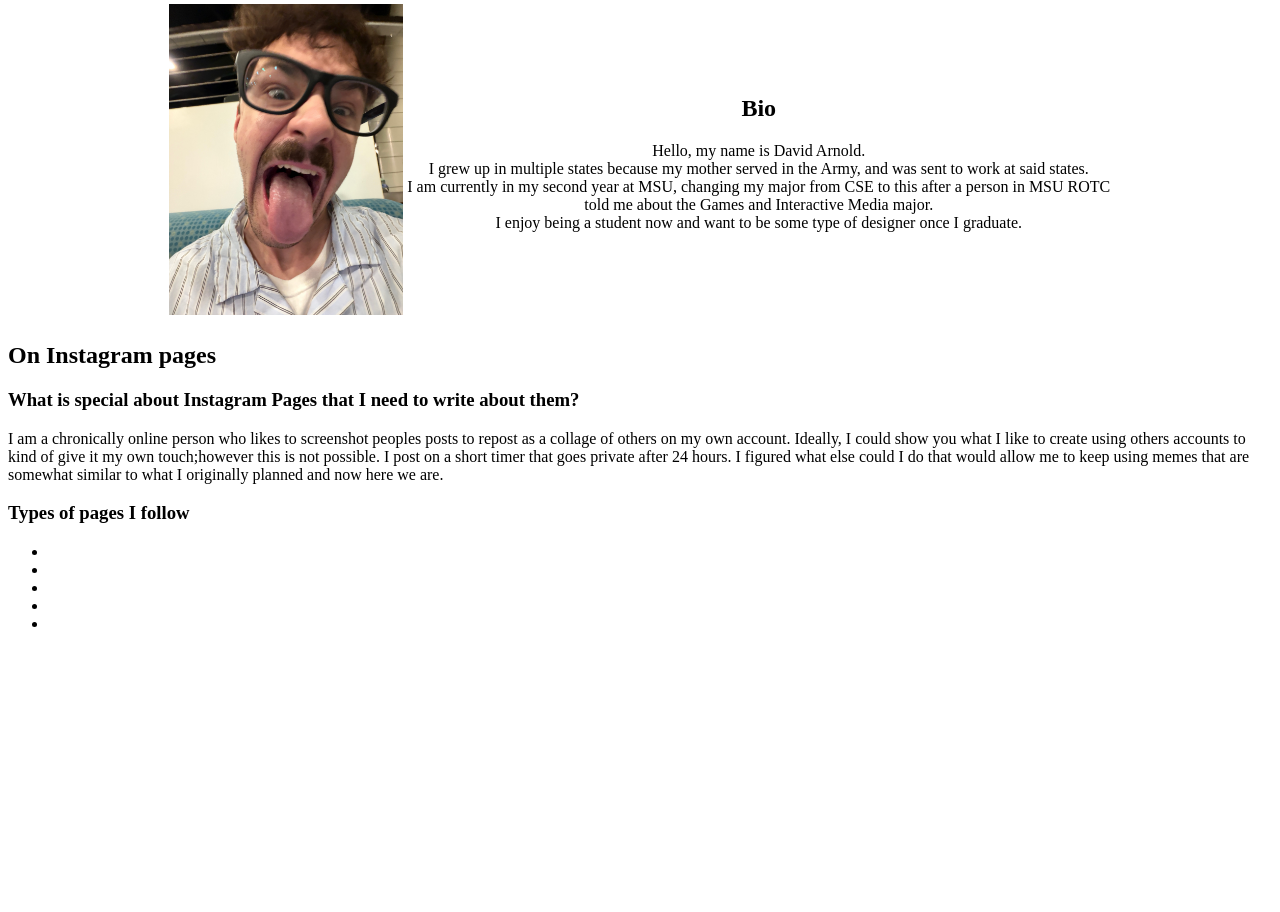
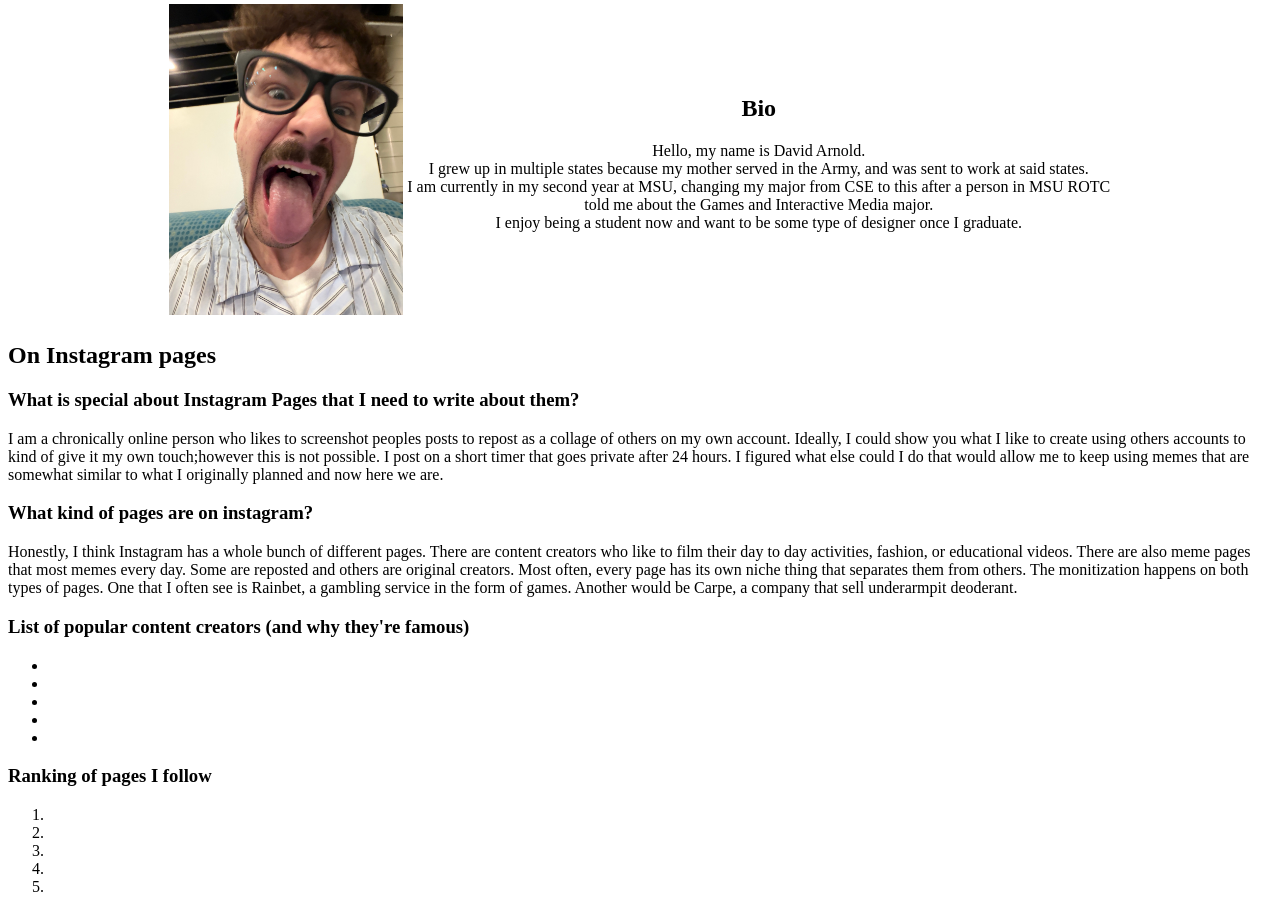
Before and after one commit to XloXzo/XloXzo.github.io, a plain HTML site: page index.html in a window 1280 px wide. Shown: the part 79-991 px from the top of the page. Before the commit the page ends 800 px from the top, so only its background shows below. Drawn offline with Linux system fonts and the light colour scheme.

Commit message:
Finished second section
added second section of html page

```diff
--- a/index.html
+++ b/index.html
@@ -28,7 +28,13 @@
 				I am a chronically online person who likes to screenshot peoples posts to repost as a collage of others on my own account. Ideally, I could show you what I like to create using others accounts to kind of give it my own touch;however this is not possible. I post on a short timer that goes private after 24 hours. I figured what else could I do that would allow me to keep using memes that are somewhat similar to what I originally planned and now here we are.
 		</p>
 		<h3>
-			Types of pages I follow
+			What kind of pages are on instagram?
+		</h3>
+		<p>
+			Honestly, I think Instagram has a whole bunch of different pages. There are content creators who like to film their day to day activities, fashion, or educational videos.  There are also meme pages that most memes every day. Some are reposted and others are original creators. Most often, every page has its own niche thing that separates them from others. The monitization happens on both types of pages. One that I often see is Rainbet, a gambling service in the form of games. Another would be Carpe, a company that sell underarmpit deoderant.
+		</p>
+		<h3>
+			List of popular content creators (and why they're famous)
 		</h3>
 		<ul>
 			<li>
@@ -47,5 +53,27 @@
 
 			</li>
 		</ul>
+
+
+		<h3>
+			Ranking of pages I follow
+		</h3>
+		<ol>
+			<li>
+
+			</li>
+			<li>
+
+			</li>
+			<li>
+
+			</li>
+			<li>
+
+			</li>
+			<li>
+
+			</li>
+		</ol>
 	</body>
 </html>
```
